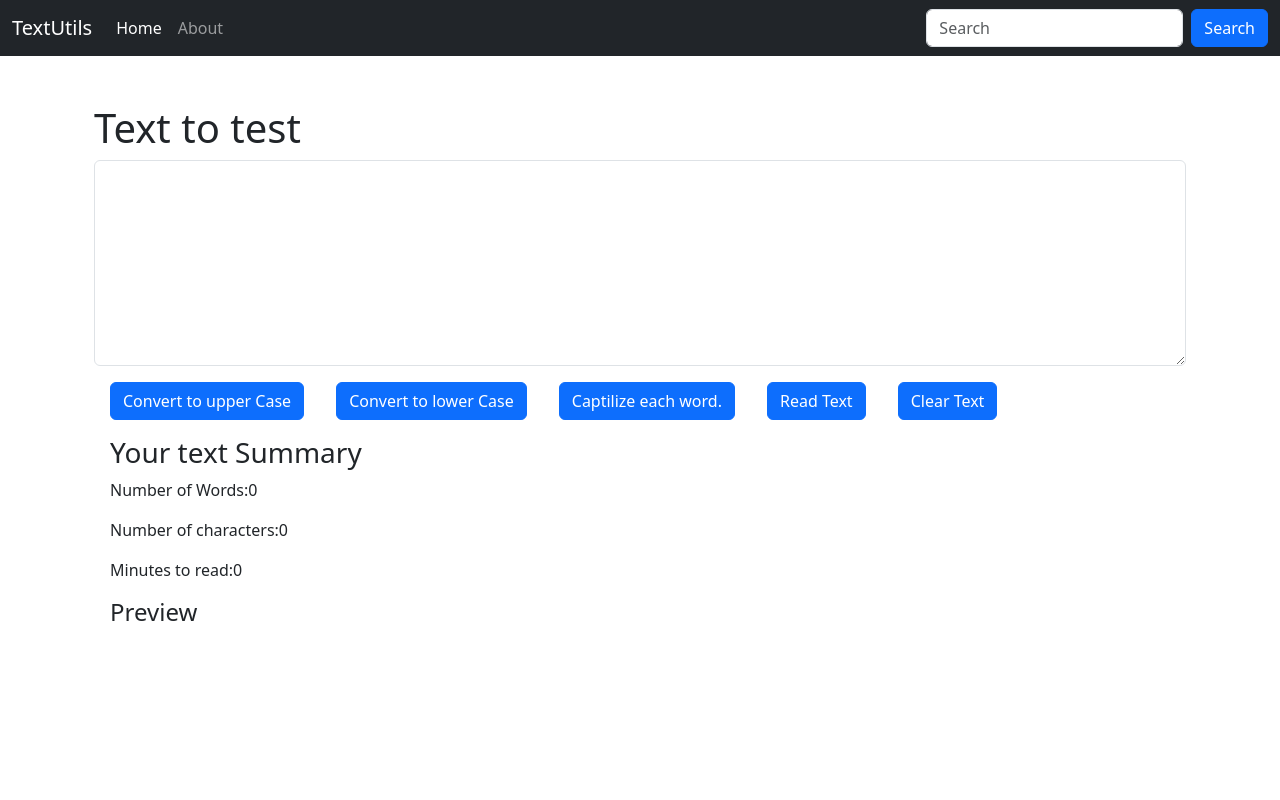
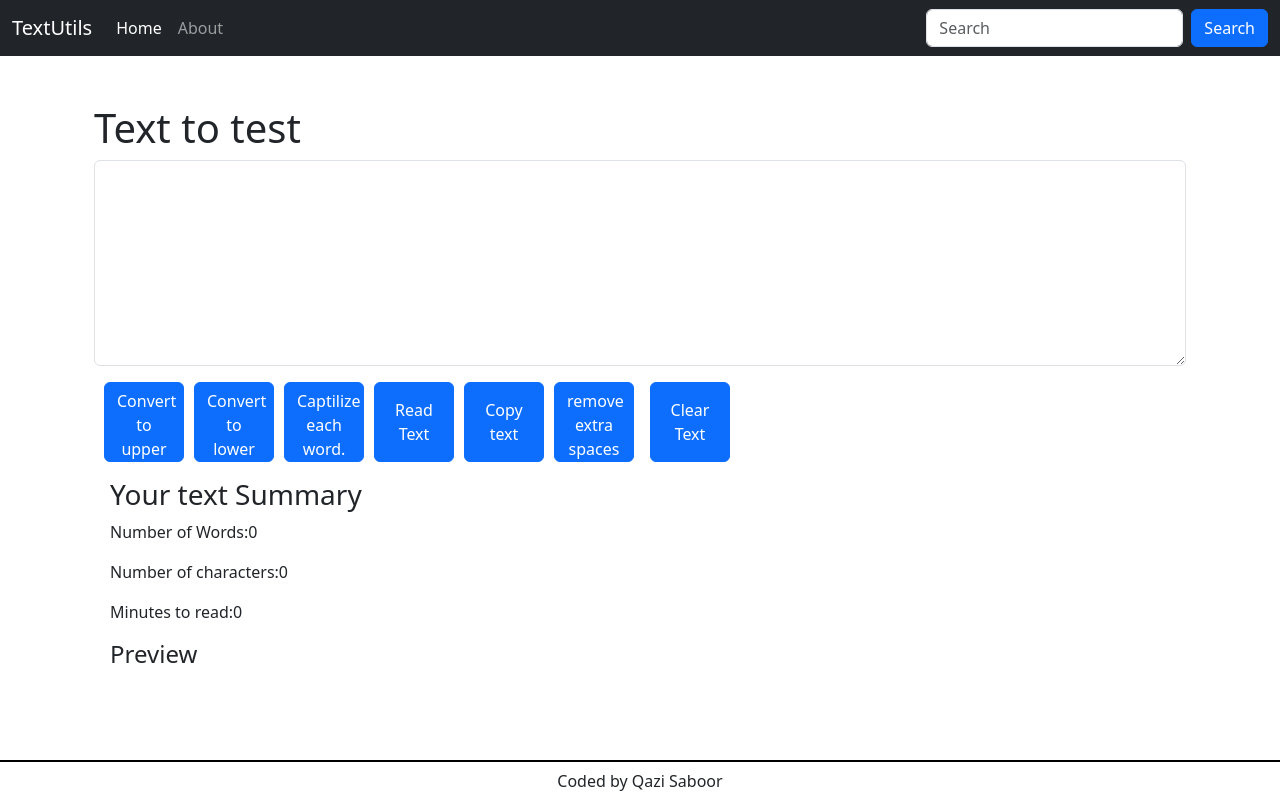
Before and after one commit to QaziSaboorr/textutils, a React (Create React App) app: page / in a window 1280 px wide. Built offline with nearby package versions, Linux system fonts and the light colour scheme.

Commit message:
wont stop

```diff
--- a/src/App.css
+++ b/src/App.css
@@ -40,3 +40,18 @@
 .blank {
   color: rgb(21, 0, 255);
 }
+
+
+
+#customFooter {
+  display: flex;
+  justify-content: center;
+  text-align: center;
+  align-items: center;
+  border-top: 2px solid black;
+  position: fixed;
+  left: 0;
+  bottom: 0;
+  width: 100%;
+  height: 5%;
+}
--- a/src/App.js
+++ b/src/App.js
@@ -2,6 +2,7 @@
 import React from "react";
 import Navbar from "./components/Navbar";
 import TextForm from "./components/TextForm";
+import About from "./components/About";
 
 function App() {
   return (
@@ -10,6 +11,8 @@
       <div className="container my-5">
         <TextForm heading="Text to test" />
       </div>
+      <footer id="customFooter">Coded by Qazi Saboor</footer>
+      {/* <About /> */}
     </>
   );
 }
--- /dev/null
+++ b/src/components/About.js
@@ -0,0 +1,143 @@
+import React, { useSyncExternalStore } from "react";
+import { useState } from "react";
+
+export default function About() {
+  const [myStyle, setMyStyle] = useState({
+    color: "white",
+    backgroundColor: "black",
+    border: "1px solid white",
+  });
+  const [btntext, setbtntext] = useState("Enable Dark Mood");
+
+  const toggleStyle = () => {
+    if (myStyle.color === "white") {
+      setMyStyle({
+        color: "black",
+        backgroundColor: "white",
+        border: "1px solid black",
+      });
+
+      setbtntext("Enable Dark Mood");
+    } else {
+      setMyStyle({
+        color: "white",
+        backgroundColor: "black",
+        border: "1px solid white",
+      });
+
+      setbtntext("Enable Light Mood");
+    }
+  };
+  return (
+    <div className="container" style={myStyle}>
+      <h2 className="my-3">About us</h2>
+      <div className="accordion" id="accordionExample">
+        <div className="accordion-item">
+          <h2 className="accordion-header" id="headingOne">
+            <button
+              className="accordion-button"
+              type="button"
+              data-bs-toggle="collapse"
+              data-bs-target="#collapseOne"
+              aria-expanded="true"
+              aria-controls="collapseOne"
+              style={myStyle}
+            >
+              Accordion Item #1
+            </button>
+          </h2>
+          <div
+            id="collapseOne"
+            className="accordion-collapse collapse show"
+            aria-labelledby="headingOne"
+            data-bs-parent="#accordionExample"
+          >
+            <div className="accordion-body" style={myStyle}>
+              <strong>This is the first item's accordion body.</strong> It is
+              shown by default, until the collapse plugin adds the appropriate
+              classNamees that we use to style each element. These classNamees
+              control the overall appearance, as well as the showing and hiding
+              via CSS transitions. You can modify any of this with custom CSS or
+              overriding our default variables. It's also worth noting that just
+              about any HTML can go within the <code>.accordion-body</code>,
+              though the transition does limit overflow.
+            </div>
+          </div>
+        </div>
+        <div className="accordion-item">
+          <h2 className="accordion-header" id="headingTwo">
+            <button
+              className="accordion-button collapsed"
+              type="button"
+              data-bs-toggle="collapse"
+              data-bs-target="#collapseTwo"
+              aria-expanded="false"
+              aria-controls="collapseTwo"
+              style={myStyle}
+            >
+              Accordion Item #2
+            </button>
+          </h2>
+          <div
+            id="collapseTwo"
+            className="accordion-collapse collapse"
+            aria-labelledby="headingTwo"
+            data-bs-parent="#accordionExample"
+          >
+            <div className="accordion-body" style={myStyle}>
+              <strong>This is the second item's accordion body.</strong> It is
+              hidden by default, until the collapse plugin adds the appropriate
+              classNamees that we use to style each element. These classNamees
+              control the overall appearance, as well as the showing and hiding
+              via CSS transitions. You can modify any of this with custom CSS or
+              overriding our default variables. It's also worth noting that just
+              about any HTML can go within the <code>.accordion-body</code>,
+              though the transition does limit overflow.
+            </div>
+          </div>
+        </div>
+        <div className="accordion-item" style={myStyle}>
+          <h2 className="accordion-header" id="headingThree">
+            <button
+              className="accordion-button collapsed"
+              type="button"
+              data-bs-toggle="collapse"
+              data-bs-target="#collapseThree"
+              aria-expanded="false"
+              aria-controls="collapseThree"
+              style={myStyle}
+            >
+              Accordion Item #3
+            </button>
+          </h2>
+          <div
+            id="collapseThree"
+            className="accordion-collapse collapse"
+            aria-labelledby="headingThree"
+            data-bs-parent="#accordionExample"
+          >
+            <div className="accordion-body" style={myStyle}>
+              <strong>This is the third item's accordion body.</strong> It is
+              hidden by default, until the collapse plugin adds the appropriate
+              classNamees that we use to style each element. These classNamees
+              control the overall appearance, as well as the showing and hiding
+              via CSS transitions. You can modify any of this with custom CSS or
+              overriding our default variables. It's also worth noting that just
+              about any HTML can go within the <code>.accordion-body</code>,
+              though the transition does limit overflow.
+            </div>
+          </div>
+        </div>
+      </div>
+      <div className="container my-3">
+        <button
+          onClick={toggleStyle}
+          type="button"
+          className="my-3 btn btn-primary"
+        >
+          {btntext}
+        </button>
+      </div>
+    </div>
+  );
+}
--- a/src/components/TextForm.js
+++ b/src/components/TextForm.js
@@ -2,6 +2,11 @@
 
 export default function TextForm(props) {
   const [text, setText] = useState("");
+  let Style = {
+    width: "80px",
+    height: "80px",
+    margin: "10px 0px 10px 10px",
+  };
 
   const handleUpClick = () => {
     let newText = text.toUpperCase();
@@ -38,6 +43,17 @@
     speechSynthesis.speak(SpeechoBJ);
   };
 
+  const handleExtraSpaces = () => {
+    let newText = text.split(/[ ]+/);
+    setText(newText.join(" "));
+  };
+  const handleCopy = () => {
+    let text = document.getElementById("my-Box");
+    text.select();
+
+    navigator.clipboard.writeText(text.value);
+  };
+
   return (
     <>
       <div className="container">
@@ -52,14 +68,23 @@
             rows="8"
           ></textarea>
         </div>
-        <button className="btn btn-primary my-3 mx-3" onClick={handleUpClick}>
+        <button
+          className="btn btn-primary "
+          onClick={handleUpClick}
+          style={Style}
+        >
           Convert to upper Case
         </button>
-        <button className="btn btn-primary my-3 mx-3" onClick={handleloClick}>
+        <button
+          className="btn btn-primary "
+          onClick={handleloClick}
+          style={Style}
+        >
           Convert to lower Case
         </button>
         <button
-          className="btn btn-primary my-3 mx-3"
+          style={Style}
+          className="btn btn-primary "
           onClick={() => {
             captilazeEachWord(text);
           }}
@@ -67,13 +92,26 @@
           Captilize each word.
         </button>
 
-        <button className="btn btn-primary my-3 mx-3" onClick={speak}>
+        <button className="btn btn-primary " onClick={speak} style={Style}>
           Read Text
+        </button>
+
+        <button className="btn btn-primary " onClick={handleCopy} style={Style}>
+          Copy text
+        </button>
+
+        <button
+          className="btn btn-primary "
+          onClick={handleExtraSpaces}
+          style={Style}
+        >
+          remove extra spaces
         </button>
 
         <button
           className="btn btn-primary my-3 mx-3"
           onClick={() => clearText()}
+          style={Style}
         >
           Clear Text
         </button>
```
